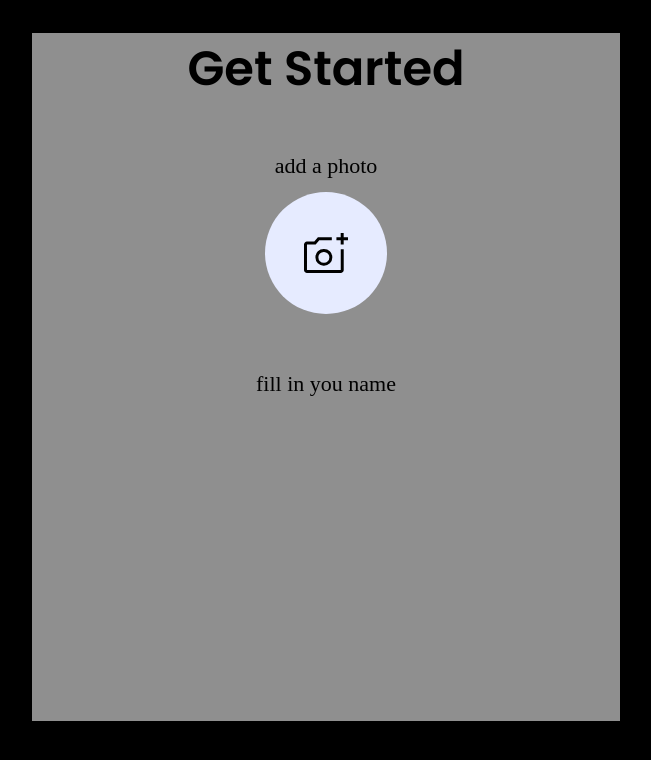
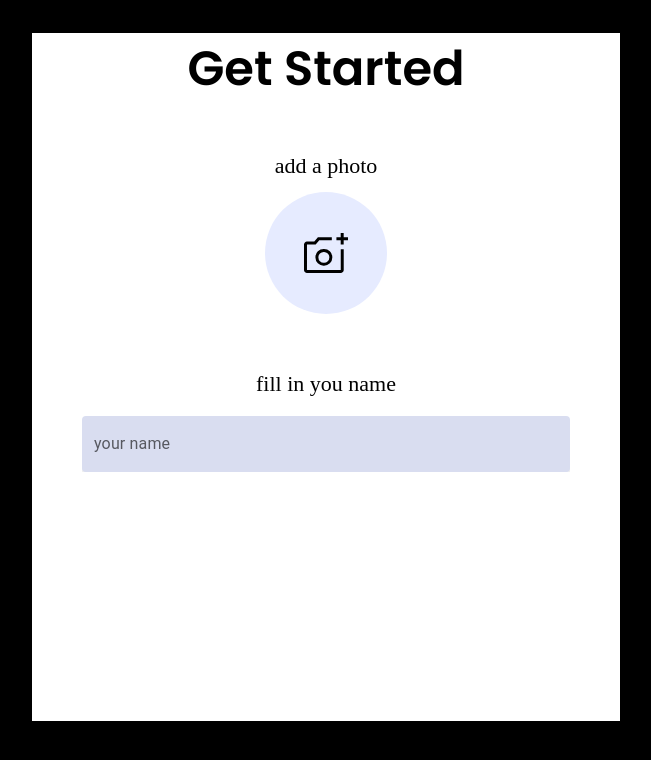
Before and after one commit to tsula21/task_todo_app, a React (Vite) app: page /AuthForm in a window 1280 px wide. Shown: the top 760 px of the page, without its empty margins (314-965 px from the left). Built offline with nearby package versions, Linux system fonts and the light colour scheme; a web font is replaced by a local one.

Commit message:
install mui component

```diff
--- a/package.json
+++ b/package.json
@@ -10,6 +10,9 @@
     "preview": "vite preview"
   },
   "dependencies": {
+    "@emotion/react": "^11.10.8",
+    "@emotion/styled": "^11.10.8",
+    "@mui/material": "^5.12.2",
     "react": "^18.2.0",
     "react-dom": "^18.2.0",
     "react-router-dom": "^6.10.0"
--- a/src/pages/Form/AuthForm.jsx
+++ b/src/pages/Form/AuthForm.jsx
@@ -1,11 +1,12 @@
 import React from "react";
+import TextField from "@mui/material/TextField";
 //
 import ApplicationTitle from "../../components/ApplicationTitle";
 import photo from "../../assets/add_photo.svg";
 
 const AuthForm = () => {
   return (
-    <form className="w-[588px] h-[688px] bg-[#8f8f8f] mx-[auto]">
+    <form className="w-[588px] h-[688px] bg-[#fff] mx-[auto]">
       <div className="form_container">
         <div className="flex items-center flex-col">
           <ApplicationTitle
@@ -21,6 +22,18 @@ const AuthForm = () => {
           <p className="text-[22px] text-[#000] mb-[16px] font-[poppins-light]">
             fill in you name
           </p>
+          <TextField
+            sx={{
+              backgroundColor: "#E6EBFF",
+              width: "100%",
+              borderRadius: "4px",
+              // "& fieldset": { border: "none", },
+            }}
+            InputProps={{ disableUnderline: true }}
+            id="filled-basic"
+            label="your name"
+            variant="filled"
+          />
         </div>
       </div>
     </form>
```
Also changed, not shown: 1 other file (tests, documents, lock files or other folders).
